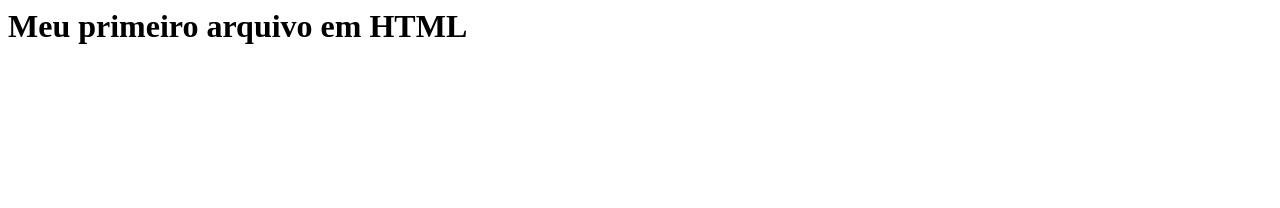
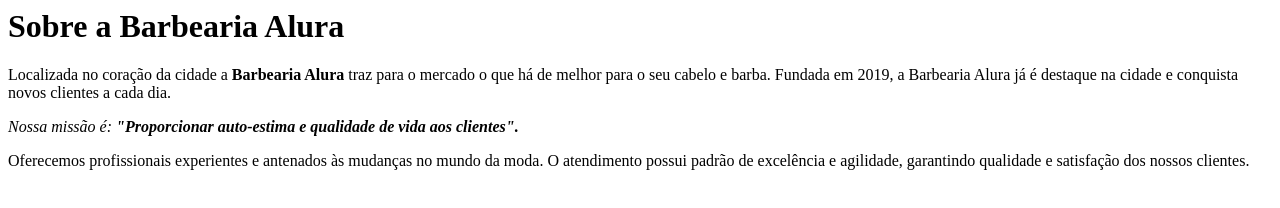
Before and after one commit to leticiallemos/Primeiro-reposit-rio, a plain HTML site: page index.html in a window 1280 px wide. Drawn offline with Linux system fonts and the light colour scheme.

Commit message:
Atualização da página Barbearia Alura

```diff
--- a/index.html
+++ b/index.html
@@ -1,3 +1,7 @@
-<html>
-  <h1>Meu primeiro arquivo em HTML</h1>
-</html>
+<h1>Sobre a Barbearia Alura</h1>
+
+<p>Localizada no coração da cidade a <strong>Barbearia Alura</strong> traz para o mercado o que há de melhor para o seu cabelo e barba. Fundada em 2019, a Barbearia Alura já é destaque na cidade e conquista novos clientes a cada dia.</p>
+
+<p><em>Nossa missão é: <strong>"Proporcionar auto-estima e qualidade de vida aos clientes".</strong></em></p>
+
+<p>Oferecemos profissionais experientes e antenados às mudanças no mundo da moda. O atendimento possui padrão de excelência e agilidade, garantindo qualidade e satisfação dos nossos clientes.</p>
```
